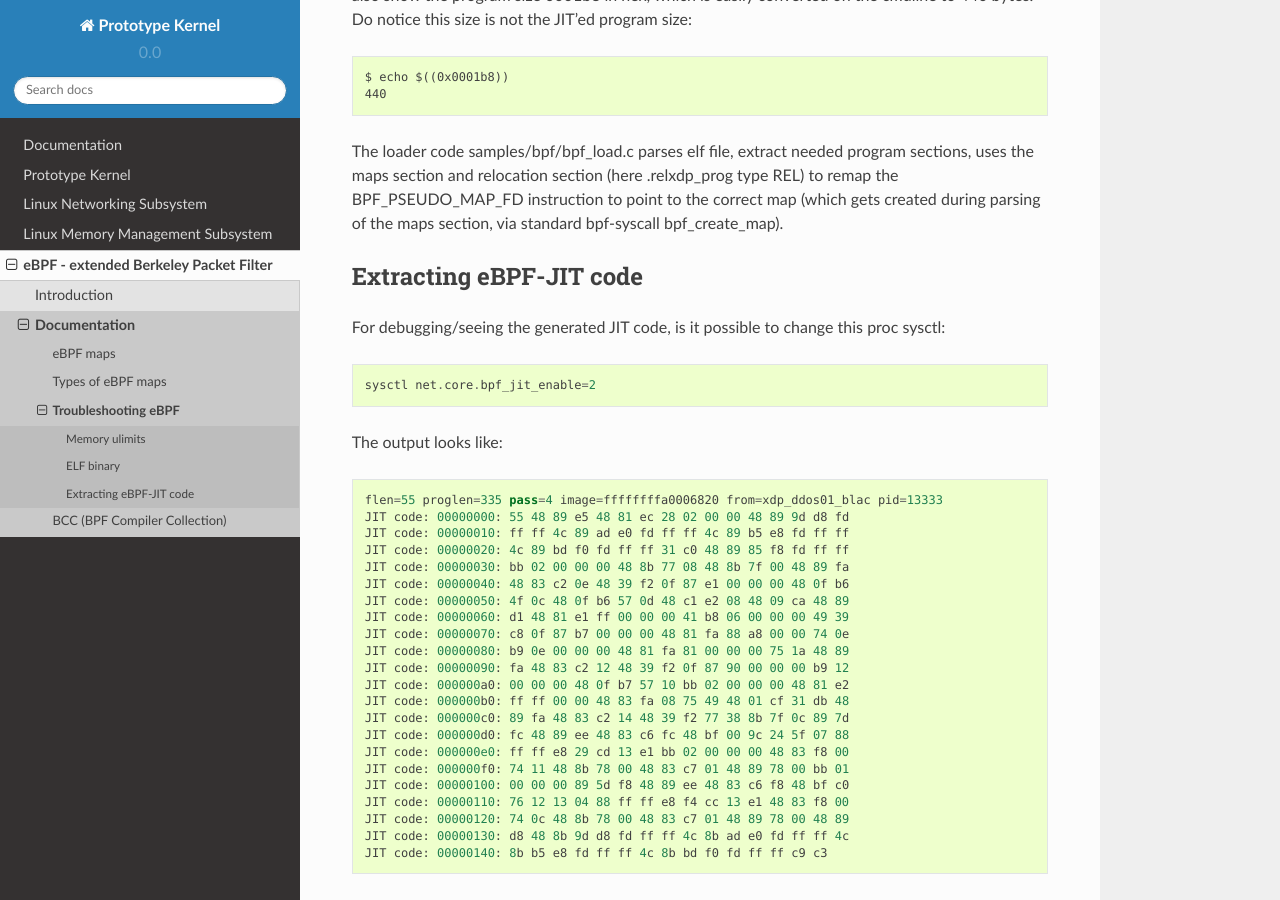
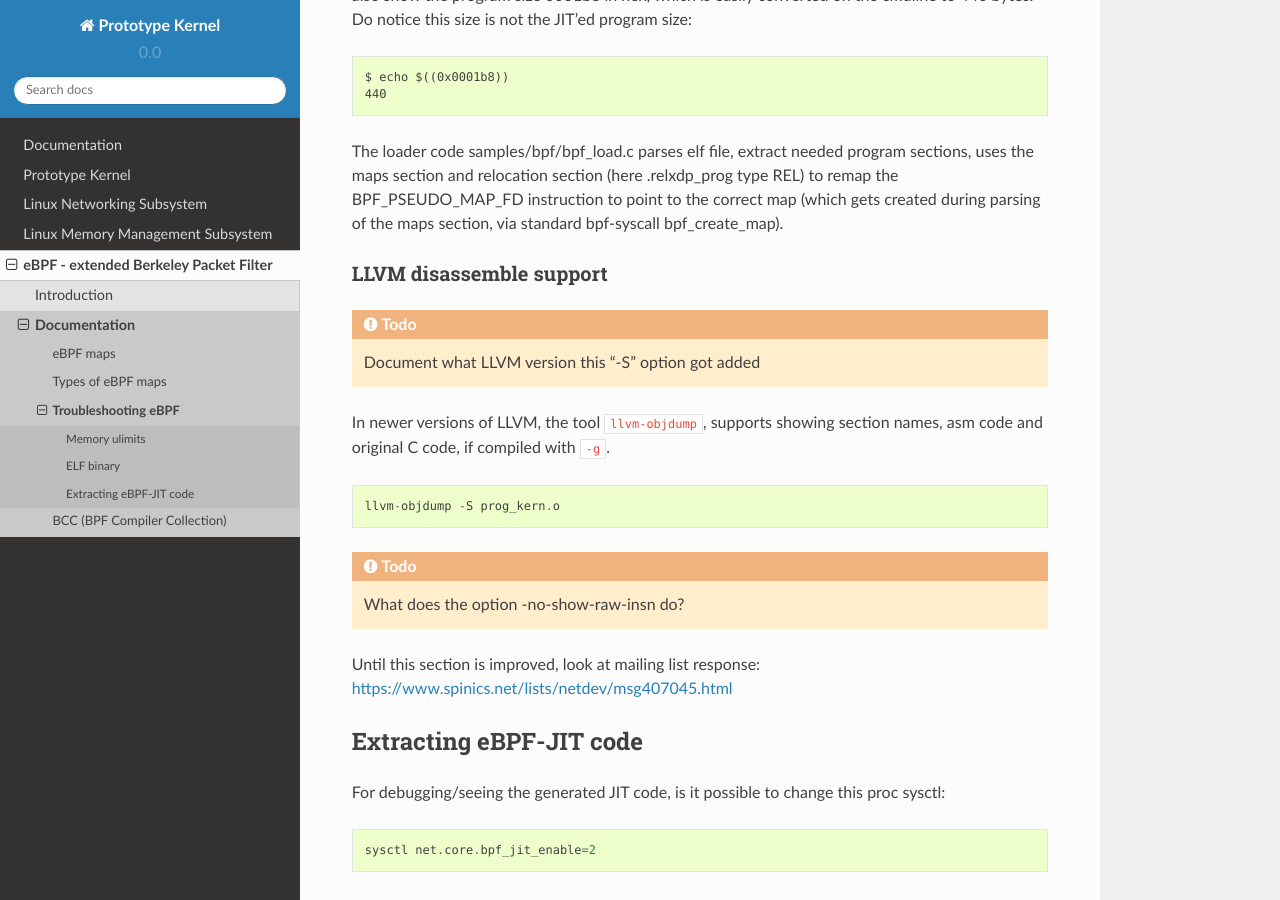
Before and after one commit to netoptimizer/prototype-kernel, a Sphinx documentation site: the page built from kernel/Documentation/bpf/troubleshooting.rst, in a window 1280 px wide and 900 px high, scrolled down 1010 px. Built offline with Sphinx 7.4.7 and the Read the Docs theme 2.0.0, drawn with Linux system fonts in a browser that asks for light colours.

Commit message:
doc: eBPF LLVM disassemble support
This section need more love... but it is a start,

Signed-off-by: Jesper Dangaard Brouer <brouer@redhat.com>

```diff
--- a/kernel/Documentation/bpf/troubleshooting.rst
+++ b/kernel/Documentation/bpf/troubleshooting.rst
@@ -60,6 +60,20 @@ program sections, uses the maps section and relocation section (here
 point to the correct map (which gets created during parsing of the
 maps section, via standard bpf-syscall bpf_create_map).
 
+LLVM disassemble support
+------------------------
+
+.. TODO:: Document what LLVM version this "-S" option got added
+
+In newer versions of LLVM, the tool ``llvm-objdump``, supports showing
+section names, asm code and original C code, if compiled with ``-g``. ::
+
+ llvm-objdump -S prog_kern.o
+
+.. TODO:: What does the option -no-show-raw-insn do?
+
+Until this section is improved, look at mailing list response:
+https://www.spinics.net/lists/netdev/msg407045.html
 
 Extracting eBPF-JIT code
 ========================
```
